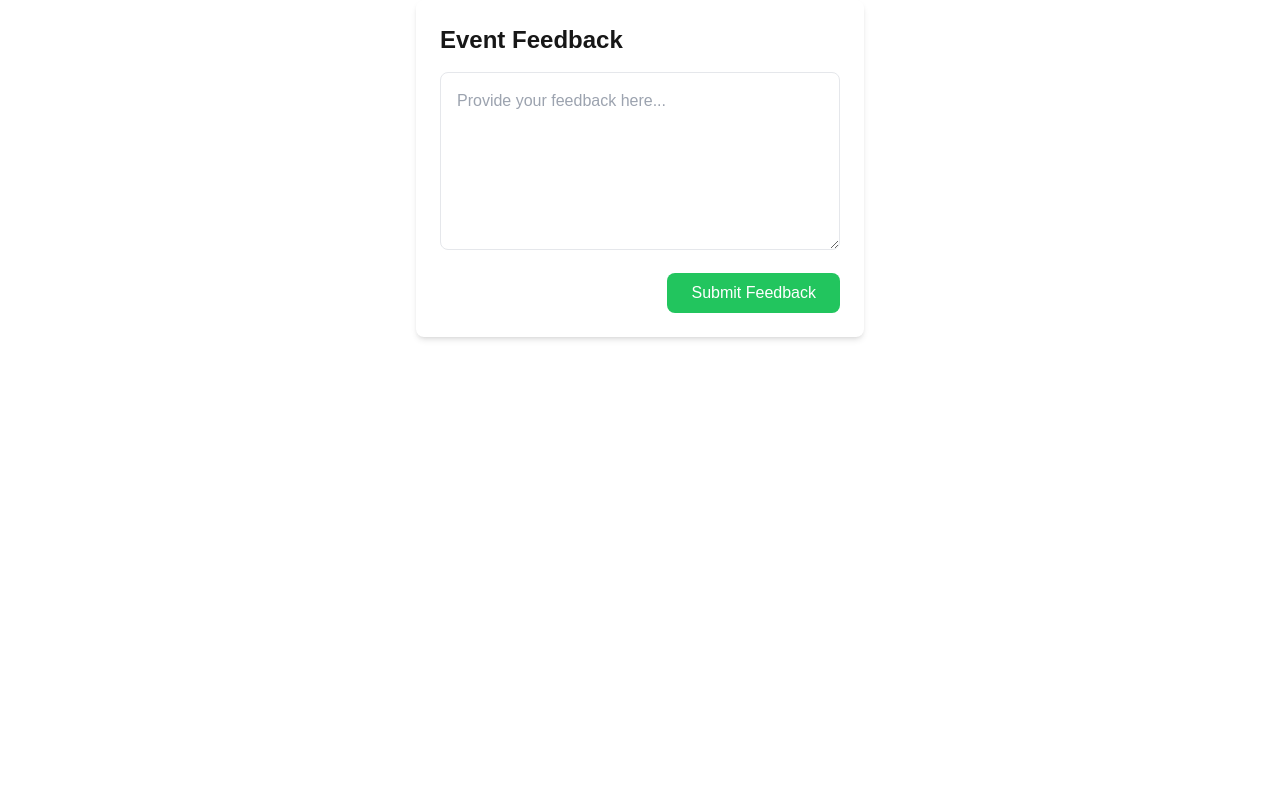
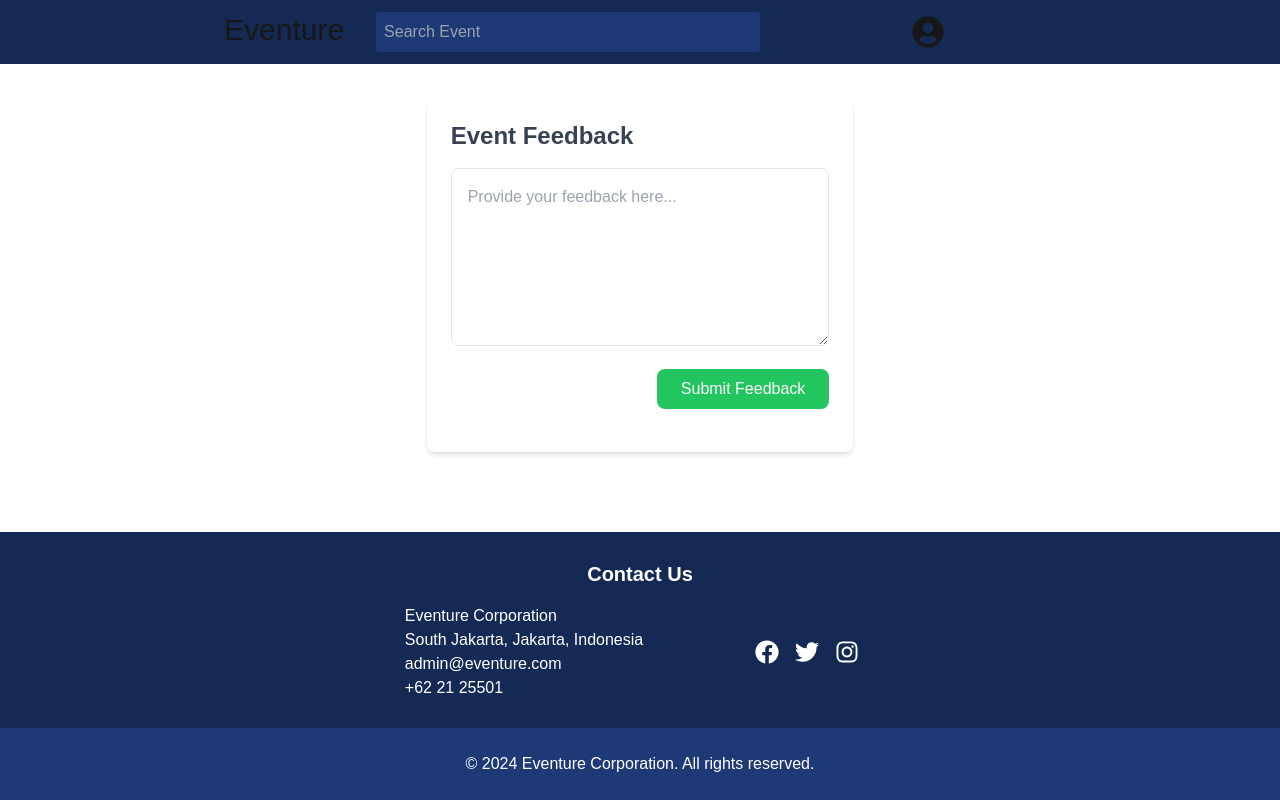
Before and after one commit to inggiskurnia/dti-minpro-fe, a Next.js app: page /user/1/feedback in a window 1280 px wide. Built offline with nearby package versions, Linux system fonts and the light colour scheme.

Commit message:
feat:event review and feedback

```diff
--- a/src/app/user/[userId]/feedback/page.tsx
+++ b/src/app/user/[userId]/feedback/page.tsx
@@ -1,5 +1,7 @@
 "use client";
 
+import Footer from "@/components/Footer";
+import Navbar from "@/components/Navbar";
 import { useState } from "react";
 
 const EventFeedback = () => {
@@ -10,8 +12,13 @@ const EventFeedback = () => {
   };
 
   return (
-    <div className="bg-white p-6 rounded-lg shadow-md max-w-md mx-auto">
-      <h2 className="text-2xl font-bold mb-4">Event Feedback</h2>
+    <div className="flex flex-col min-h-screen">
+      <Navbar></Navbar>
+      <div className="flex-grow flex justify-center pt-24 pb-20">
+        <div className="bg-white p-6 rounded-lg shadow-md w-1/3 mx-auto">
+          <h2 className="text-2xl font-bold mb-4 text-gray-700">
+            Event Feedback
+          </h2>
 
           <textarea
             value={feedback}
@@ -30,6 +37,10 @@ const EventFeedback = () => {
             </button>
           </div>
         </div>
+      </div>
+
+      <Footer></Footer>
+    </div>
   );
 };
 
--- a/src/app/user/[userId]/review/page.tsx
+++ b/src/app/user/[userId]/review/page.tsx
@@ -1,5 +1,7 @@
 "use client";
 
+import Footer from "@/components/Footer";
+import Navbar from "@/components/Navbar";
 import { useState } from "react";
 import { FaStar, FaRegStar } from "react-icons/fa";
 
@@ -12,8 +14,14 @@ const EventReview = () => {
   };
 
   return (
-    <div className="bg-white p-6 rounded-lg shadow-md max-w-md mx-auto">
-      <h2 className="text-2xl font-bold mb-4">Event Review</h2>
+    <div className="flex flex-col min-h-screen">
+      <Navbar />
+
+      <div className="flex-grow flex justify-center pt-24 pb-20">
+        <div className="bg-white p-6 rounded-lg shadow-md mx-auto w-1/3">
+          <h2 className="text-2xl font-bold text-gray-700 mb-4">
+            Event Review
+          </h2>
 
           <div className="flex items-center mb-4">
             {[1, 2, 3, 4, 5].map((star) => (
@@ -48,6 +56,9 @@ const EventReview = () => {
             </button>
           </div>
         </div>
+      </div>
+      <Footer />
+    </div>
   );
 };
 
```
Lines whose indentation alone changed are shown as unchanged.
